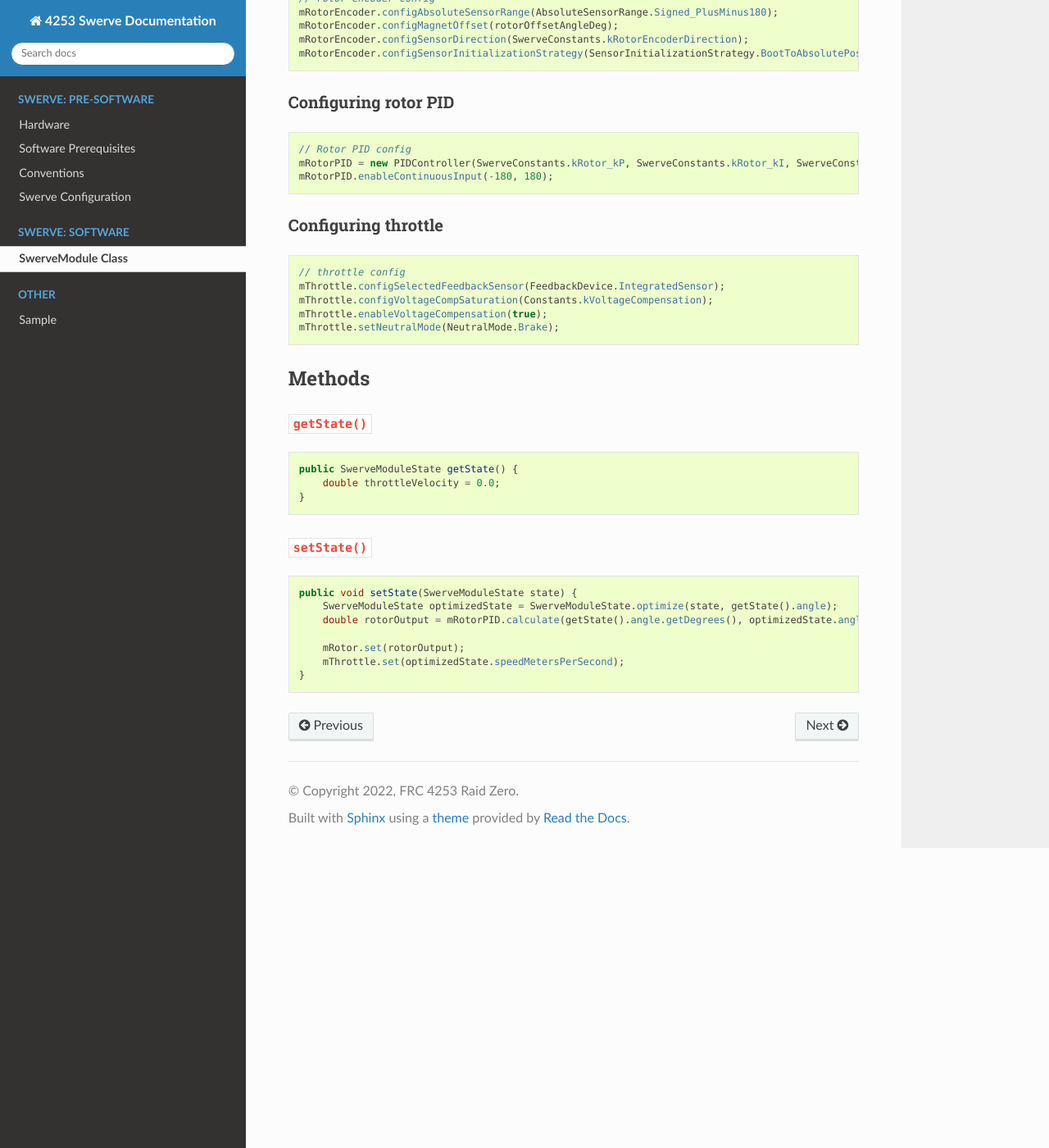
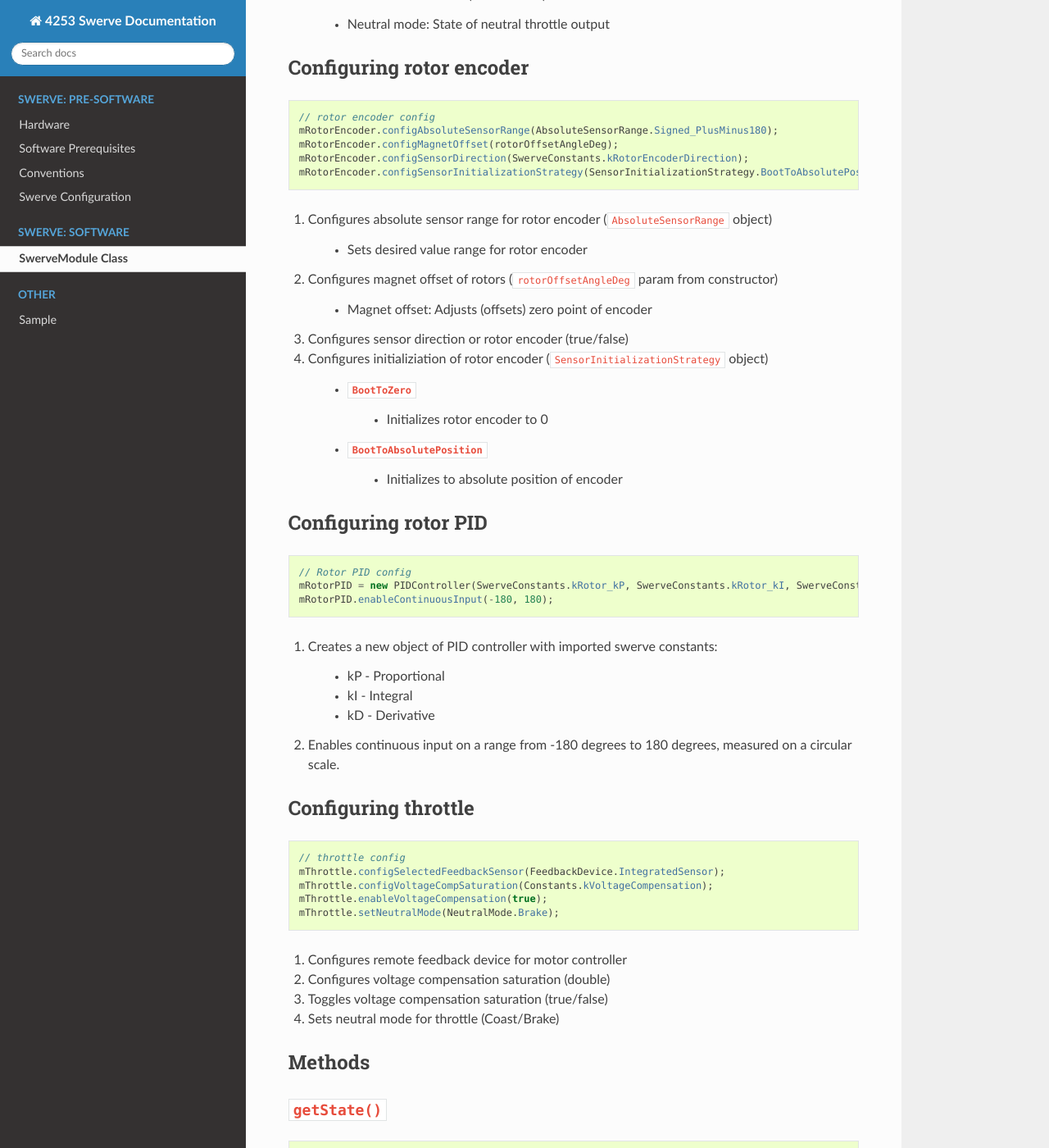
Before and after one commit to TASRobotics/RaidZero-Outreach-Swerve-Docs, a Sphinx documentation site: the page built from source/Docs/Software/SwerveModuleClass.rst, in a window 1280 px wide and 1400 px high, scrolled down 1700 px. Shown: the whole window at 82% size. Built offline with Sphinx 7.4.7 and the Read the Docs theme 2.0.0, drawn with Linux system fonts in a browser that asks for light colours; some of the changed text lies outside the part shown.

Commit message:
Finished documentation for SwerveModuleClass

```diff
--- a/source/Docs/Software/SwerveModuleClass.rst
+++ b/source/Docs/Software/SwerveModuleClass.rst
@@ -21,12 +21,17 @@
         // Initialize rotor PID controller
         private PIDController mRotorPID;
 
-Constructors
-**********
+Constructor
+==============
+
+Creates an instance of SwerveModule object
+
+.. code-block:: java
+
+    public SwerveModule(int throttleID, int rotorID, int rotorEncoderID, double rotorOffsetAngleDeg)
+
 Parameters
-=========
-.. code-block:: java
-    public SwerveModule(int throttleID, int rotorID, int rotorEncoderID, double rotorOffsetAngleDeg)
+=============
 
 * ``int throttleID`` - ID of throttle
 
@@ -37,9 +42,9 @@
 * ``double rotorOffsetAngleDeg`` - Offset value for rotor encoder
 
 Assigning member variables
-=================
+=============================
 
-.. code-blocK:: java
+.. code-block:: java
 
     mThrottle = new WPI_TalonFX(throttleID);
     mRotor = new WPI_TalonFX(rotorID);
@@ -48,7 +53,7 @@
 Creates new objects of throttle, rotor, and encoder and assigns them to specific IDs that are the parameters from the constructor.
 
 Setting factory default
-========
+===========================
 
 .. code-block:: java
 
@@ -59,7 +64,7 @@
 Resets throttle, rotor, and encoder to factory defaults.
 
 Configuring rotors
-========
+=====================
 
 .. code-block:: java
 
@@ -70,15 +75,19 @@
     mRotor.setNeutralMode(NeutralMode.Brake);
 
 1. Sets inversion of rotors (true/false)
+
 2. Configures voltage compensation saturation (double)
 
     * Voltage compensation saturation: Ensures rotor receives same amount of voltage while battery charge decreases
+
 3. Toggles voltage compensation (true/false)
+
 4. Sets neutral mode of rotors (Coast/Brake)
+
     * Neutral mode: State of neutral throttle output
 
 Configuring rotor encoder
-=========
+============================
 
 .. code-block:: java
 
@@ -88,8 +97,25 @@
     mRotorEncoder.configSensorDirection(SwerveConstants.kRotorEncoderDirection);
     mRotorEncoder.configSensorInitializationStrategy(SensorInitializationStrategy.BootToAbsolutePosition);
 
+1. Configures absolute sensor range for rotor encoder (``AbsoluteSensorRange`` object)
+
+    * Sets desired value range for rotor encoder
+
+2. Configures magnet offset of rotors (``rotorOffsetAngleDeg`` param from constructor)
+
+    * Magnet offset: Adjusts (offsets) zero point of encoder
+
+3. Configures sensor direction or rotor encoder (true/false)
+
+4. Configures initializiation of rotor encoder (``SensorInitializationStrategy`` object)
+
+    * ``BootToZero``
+        * Initializes rotor encoder to 0
+    * ``BootToAbsolutePosition``
+        * Initializes to absolute position of encoder
+
 Configuring rotor PID
-============
+=======================
 
 .. code-block:: java
 
@@ -97,8 +123,16 @@
     mRotorPID = new PIDController(SwerveConstants.kRotor_kP, SwerveConstants.kRotor_kI, SwerveConstants.kRotor_kD);
     mRotorPID.enableContinuousInput(-180, 180);
 
+1. Creates a new object of PID controller with imported swerve constants:
+
+    * kP - Proportional
+    * kI - Integral
+    * kD - Derivative
+
+2. Enables continuous input on a range from -180 degrees to 180 degrees, measured on a circular scale.
+
 Configuring throttle
-=========
+=========================
 
 .. code-block:: java
 
@@ -108,11 +142,16 @@
     mThrottle.enableVoltageCompensation(true);
     mThrottle.setNeutralMode(NeutralMode.Brake);
 
+1. Configures remote feedback device for motor controller
+2. Configures voltage compensation saturation (double)
+3. Toggles voltage compensation saturation (true/false)
+4. Sets neutral mode for throttle (Coast/Brake)
+
 Methods
-******
+=============
 
 ``getState()``
-============
+=================
 
 .. code-block:: java
 
@@ -120,8 +159,11 @@
         double throttleVelocity = 0.0;
     }
 
+1. ``throttleVelocity`` - Calculates linear speed of swerve module based on configuration in meters per second
+2. Returns a new object of Swerve Module State constructed with the throttle velocity and the degrees of the absolute position of the encoder
+
 ``setState()``
-=============
+==================
 
 .. code-block:: java
 
@@ -132,3 +174,8 @@
         mRotor.set(rotorOutput);
         mThrottle.set(optimizedState.speedMetersPerSecond);
     }
+
+1. ``optimizedState`` - Current state (angle) of SwerveModule
+2. ``rotorOutput`` - Gets angle of current state & optimized state of SwerveModule, then calculates the values using the rotor PID controller
+3. Sets rotor power to rotorOutput
+4. Sets throttle to speed of optimized state in meters per second
```
Also changed, not shown: other parts of source/Docs/Software/SwerveModuleClass.rst (+2 -2 lines), 6 other files.
